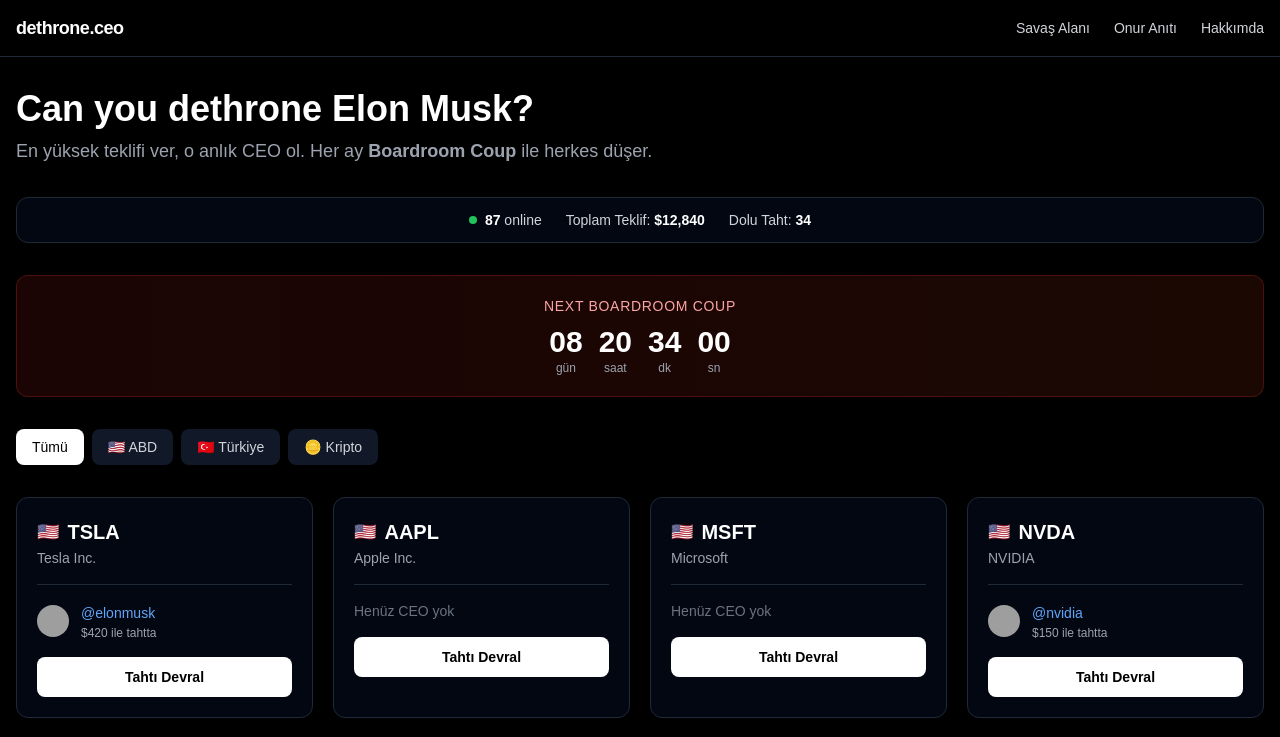
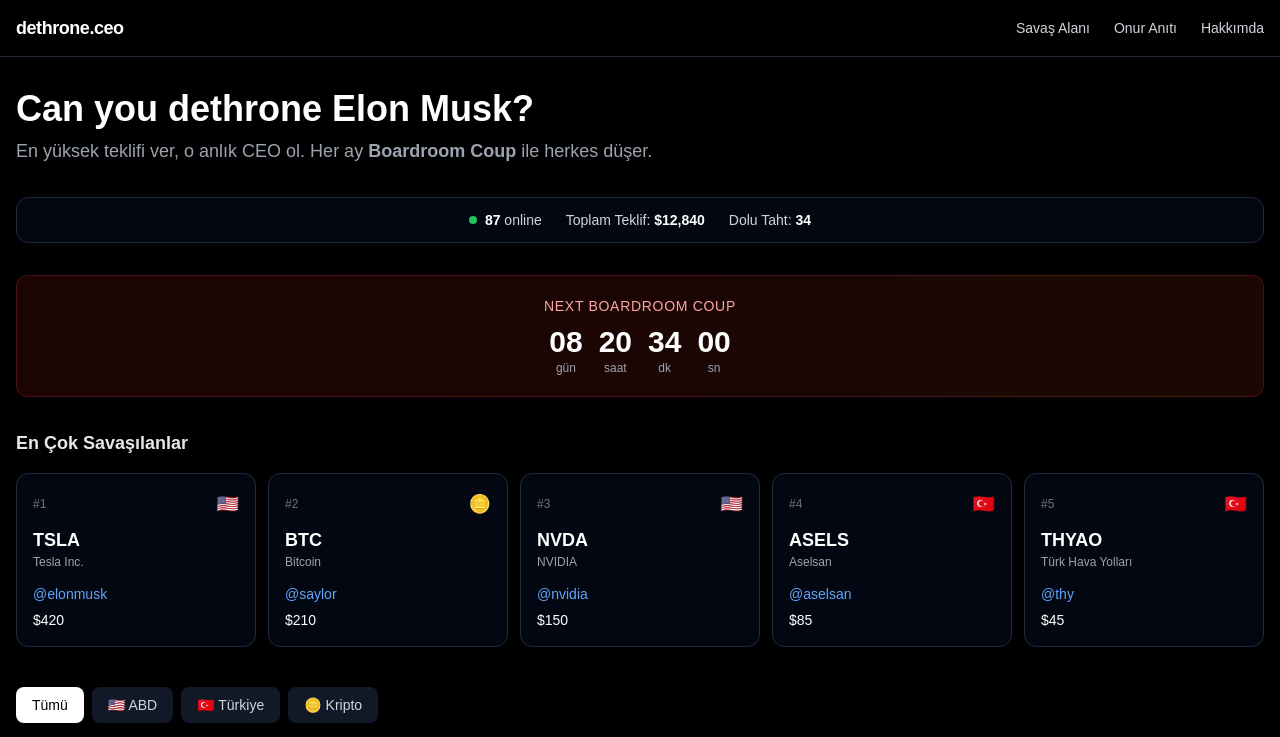
Before and after one commit to Nexora88/dethrone-ceo, a Next.js app: page / in a window 1280 px wide. Shown: the top 737 px of the page. Built offline with nearby package versions, Linux system fonts and the light colour scheme; grey boxes are pictures that could not be loaded.

Commit message:
Add HotThrones component to the main page

```diff
--- a/app/page.tsx
+++ b/app/page.tsx
@@ -6,6 +6,7 @@
 import Countdown from "@/components/Countdown";
 import FilterTabs from "@/components/FilterTabs";
 import StatsBar from "@/components/StatsBar";
+import HotThrones from "@/components/HotThrones";
 import { companies } from "@/data/companies";
 import { mockCeos } from "@/data/mockCeos";
 import { Company } from "@/types";
@@ -35,8 +36,7 @@
 
   const handleConfirmBid = (amount: number) => {
     console.log("Teklif:", amount, "Şirket:", selectedCompany?.symbol);
-    alert(`${selectedCompany?.symbol} için $${amount} teklif edildi (test)`);
-    setIsModalOpen(false);
+    // Şimdilik sadece konsola yazıyoruz
   };
 
   return (
@@ -56,6 +56,8 @@
       <div className="mb-8">
         <Countdown targetDate={nextCoupDate} />
       </div>
+
+      <HotThrones />
 
       <FilterTabs active={filter} onChange={setFilter} />
 
```
